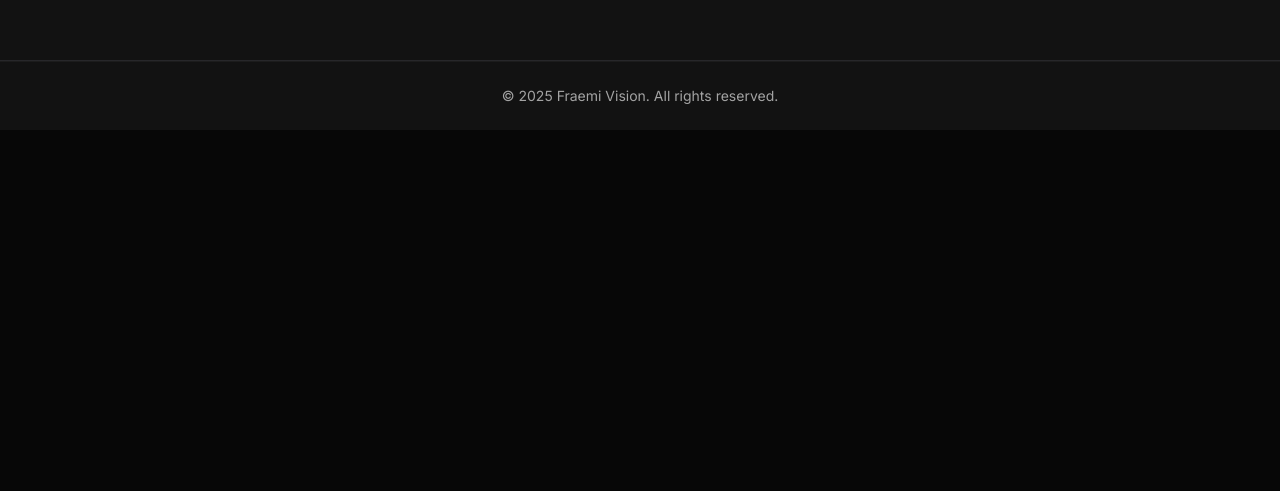
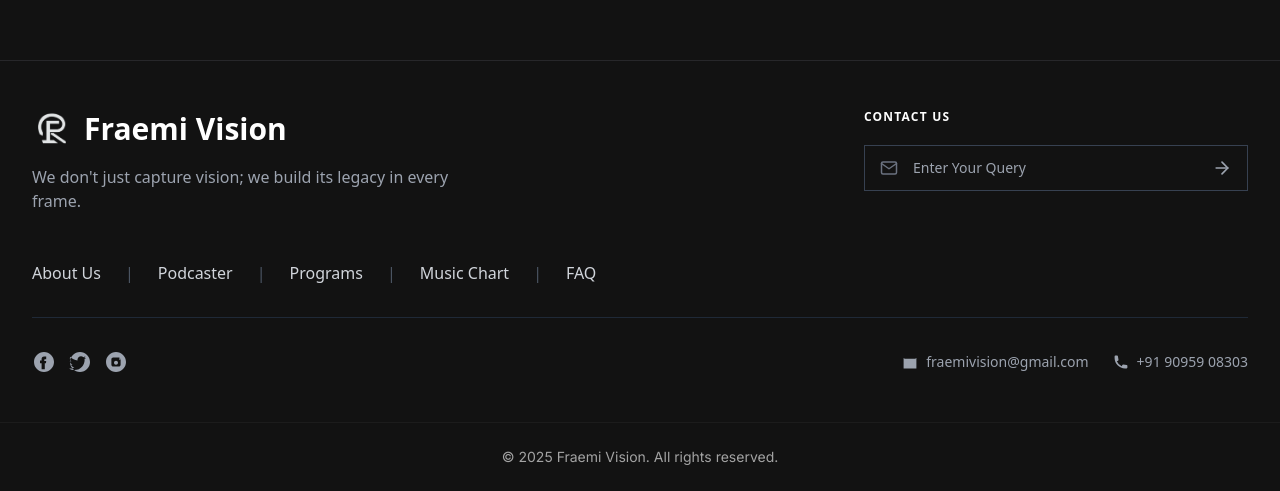
Before and after one commit to Sudharsan-28705/Fraemi-Vision, a Next.js app: page / in a window 1280 px wide. Shown: the part 2863-3354 px from the top of the page. Before the commit the page ends 2993 px from the top, so only its background shows below. Built offline with nearby package versions, Linux system fonts and the light colour scheme.

Commit message:
package addition

```diff
--- a/package.json
+++ b/package.json
@@ -46,7 +46,7 @@
     "framer-motion": "^11.2.10",
     "genkit": "^1.14.1",
     "lucide-react": "^0.475.0",
-    "next": "^15.5.2",
+    "next": "^15.5.3",
     "patch-package": "^8.0.0",
     "react": "^19.1.1",
     "react-day-picker": "^9.9.0",
--- a/src/app/page.tsx
+++ b/src/app/page.tsx
@@ -43,6 +43,7 @@ export default function Home() {
           <ScrollingLogoMarquee/>
           <ProjectsSection/>
           <Feedback/>
+          <Foot/>
         </main>
         <Common_footer/>
       </div>
--- a/src/components/sections/footer.jsx
+++ b/src/components/sections/footer.jsx
@@ -109,10 +109,10 @@ export default function Foot() {
                     </div>
 
                     <div className="flex flex-wrap justify-center gap-x-6 gap-y-2">
-                        <div className="flex items-center ">
+                        {/* <div className="flex items-center ">
                             <LocationIcon />
                             <span className="hover:text-white transition-colors">Old No 9A New No 4, Kamarajar St, <br /> Ayodhya Colony, Velachery, Chennai - 600042</span>
-                        </div>
+                        </div> */}
                         <div className="flex items-center">
                             <MailIcon />
                             <span className="hover:text-white transition-colors">fraemivision@gmail.com</span>
```
Also changed, not shown: 1 other file (tests, documents, lock files or other folders).
